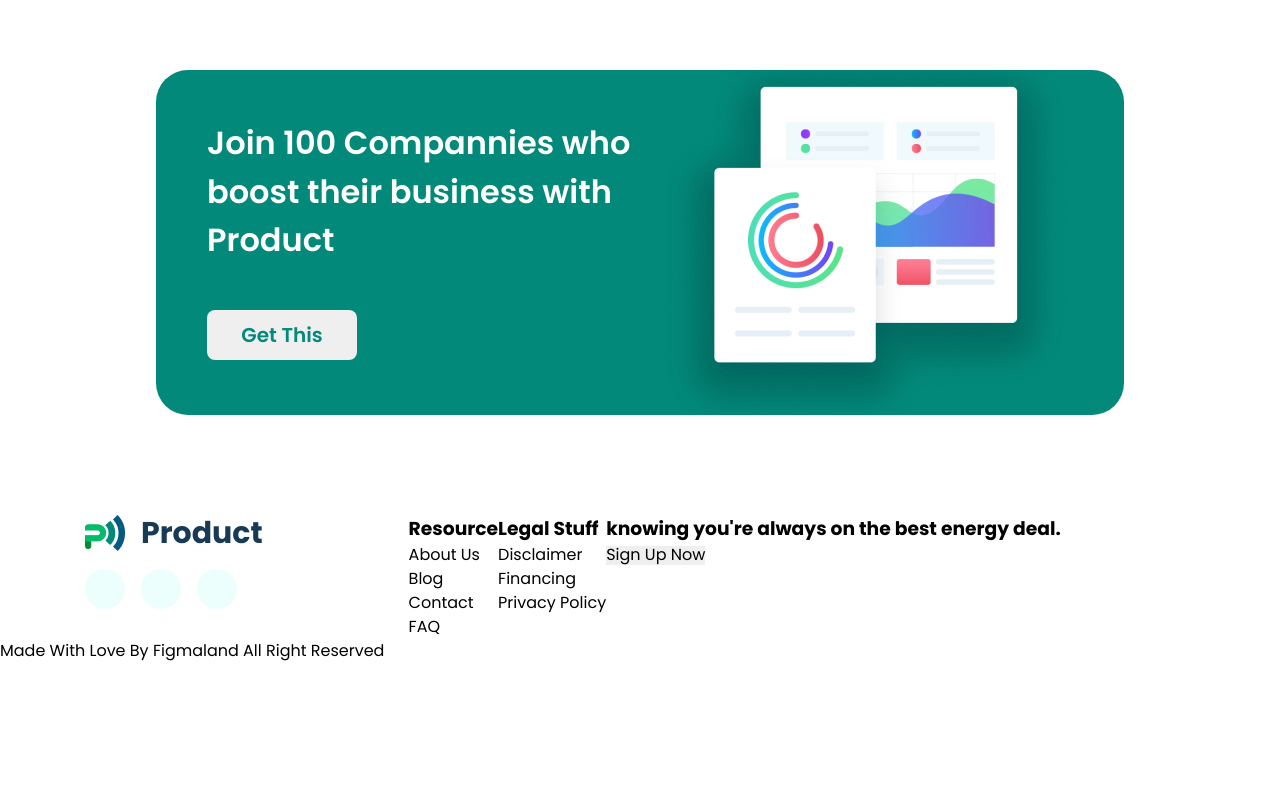
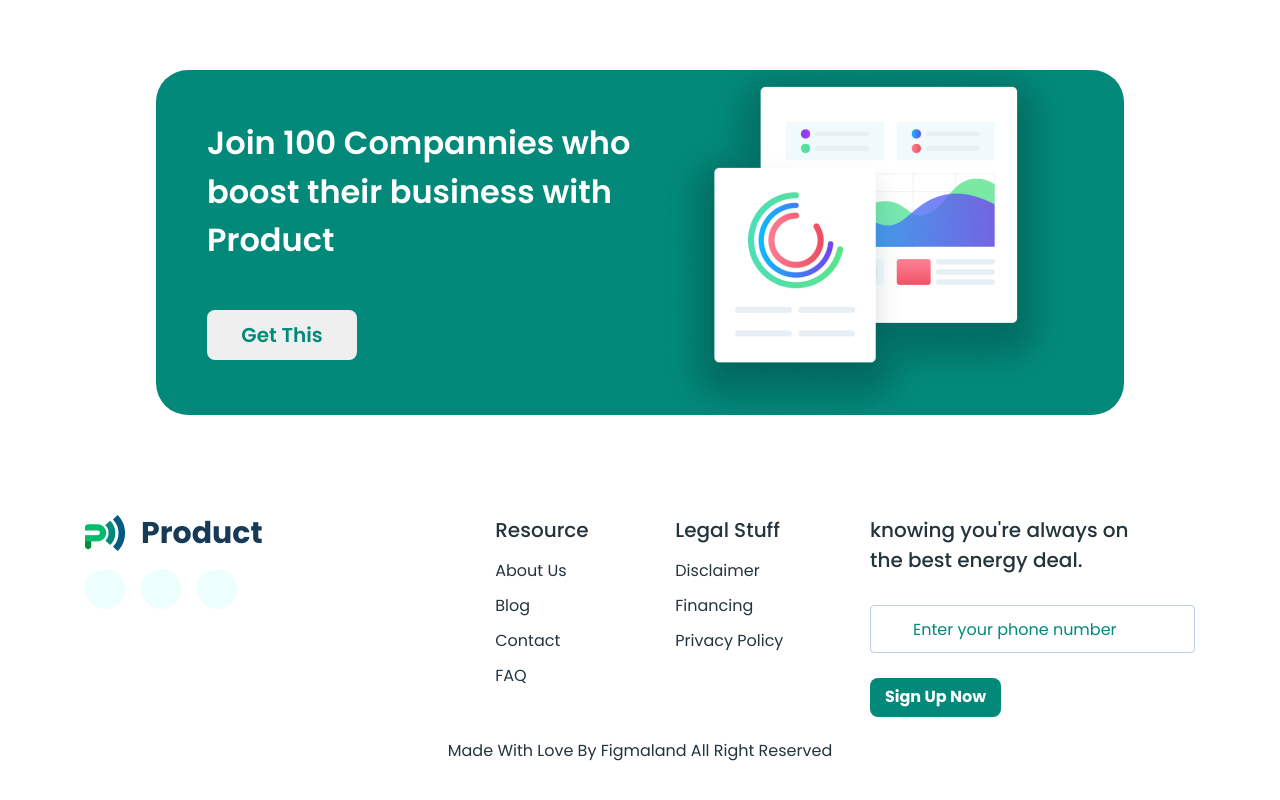
Before and after one commit to SusannaFSD/goit-practice1, a plain HTML site: page index.html in a window 1280 px wide. Shown: the part 5595-6395 px from the top of the page. Before the commit the page ends 6308 px from the top, so only its background shows below. Drawn offline with nearby package versions, Linux system fonts and the light colour scheme.

Commit message:
add sections

```diff
--- a/css/styles.css
+++ b/css/styles.css
@@ -911,6 +911,7 @@ img {
 
 .footer-container {
     display: flex;
+    justify-content: space-between;
 }
 
 .footer-logo {
@@ -923,11 +924,6 @@ img {
     line-height: 0.9;
     color: #173a56;
     margin-bottom: 18px;
-}
-
-.icon-soc-nav {
-    stroke: #02897a;
-    fill: none;
 }
 
 .soc-nav-wrap {
@@ -948,8 +944,123 @@ img {
 
 .footer-icons-link:hover,
 .footer-icons-link:focus {
-    background-color: #31d0aa;
+    background-color: #02897a;
 }
 
+.icon-soc-nav {
+    stroke: #02897a;
+    fill: none;
+}
 
+.icon-soc-nav:hover,
+.icon-soc-nav:focus {
+    stroke: #edfffc;
+}
+
+.footer-info-title {
+    font-weight: 500;
+    font-size: 20px;
+    line-height: 1.5;
+    color: #22343d;
+    margin-bottom: 8px;
+}
+
+.footer-info-list {
+    font-weight: 400;
+    font-size: 16px;
+    line-height: 2.1875;
+    color: #22343d;
+}
+
+.footer-info-input {
+    display: flex;
+    flex-direction: column;
+    max-width: 325px;
+}
+
+.footer-input-title {
+    font-weight: 500;
+    font-size: 20px;
+    line-height: 1.5;
+    color: #22343d;
+    margin-bottom: 30px;
+}
+
+.footer-input-wrap {
+    position: relative;
+    margin-bottom: 25px;
+}
+
+.footer-input {
+    width: 100%;
+    height: 48px;
+    padding-left: 42px;
+    background-color: transparent;
+    border: 1px solid #BCD0E5;
+    border-radius: 4px;
+    outline: transparent;
+    transition: border-color 250ms cubic-bezier(0.4, 0, 0.2, 1);
+}
+
+.footer-input:focus,
+.footer-input:hover {
+    border: 1px solid #02695f;
+
+}
+
+.footer-input-icon {
+    position: absolute;
+    left: 12px;
+    top: 50%;
+    fill: #02897a;
+    transform: translateY(-50%);
+    transition: fill 250ms cubic-bezier(0.4, 0, 0.2, 1);
+    pointer-events: none;
+
+}
+
+.footer-input:focus+.footer-input-icon,
+.footer-input:hover+.footer-input-icon {
+    fill: #02695f;
+}
+
+.footer-input::placeholder {
+    font-weight: 400;
+    font-size: 16px;
+    line-height: 1.75;
+    color: #02897a;
+}
+
+.footer-btn {
+        justify-content: center;
+        align-items: center;
+        border-radius: 8px;
+        width: 131px;
+        height: 39px;
+        font-weight: 700;
+        font-size: 16px;
+        text-align: center;
+        color: #fff;
+        background-color: #02897a;
+        transition: all 0.2s ease-in-out;
+        cursor: pointer;
+        border: none;
+        margin-bottom: 16px;
+    }
+
+
+    .footer-btn:hover,
+    .footer-btn:focus {
+        color: #02695f;
+        background-color: #fff;
+        border: 1px solid #02695f;
+    }
+
+    .made-by {
+        font-weight: 400;
+        font-size: 16px;
+        line-height: 2.1875;
+        color: #22343d;
+        text-align: center;
+    }
 /* #endregion footer */
--- a/index.html
+++ b/index.html
@@ -573,8 +573,8 @@
         </nav>
 
         <div class="footer-info">
-          <h3>Resource</h3>
-          <ul>
+          <h3 class="footer-info-title">Resource</h3>
+          <ul class="footer-info-list">
             <li>About Us</li>
             <li>Blog</li>
             <li>Contact</li>
@@ -582,19 +582,34 @@
           </ul>
         </div>
         <div class="footer-info">
-          <h3>Legal Stuff</h3>
-          <ul>
+          <h3 class="footer-info-title">Legal Stuff</h3>
+          <ul class="footer-info-list">
             <li>Disclaimer</li>
             <li>Financing</li>
             <li>Privacy Policy</li>
           </ul>
         </div>
         <div class="footer-info-input">
-          <h3>knowing you're always on the best energy deal.</h3>
-          <button type="button">Sign Up Now</button>
+          <h3 class="footer-input-title">
+            knowing you're always on <br />
+            the best energy deal.
+          </h3>
+          <div class="footer-input-wrap">
+            <input
+              class="footer-input"
+              type="tel"
+              name="user-phone"
+              id="user-phone"
+              placeholder="Enter your phone number"
+            />
+            <svg class="footer-input-icon" width="18" height="28">
+              <use href="./images/icons.svg#icon-phone"></use>
+            </svg>
+          </div>
+          <button class="footer-btn" type="button">Sign Up Now</button>
         </div>
       </div>
-      <p>Made With Love By Figmaland All Right Reserved</p>
+      <p class="made-by">Made With Love By Figmaland All Right Reserved</p>
     </footer>
     <!-- #endregion footer  -->
   </body>
```
Also changed, not shown: images/icons.svg.
